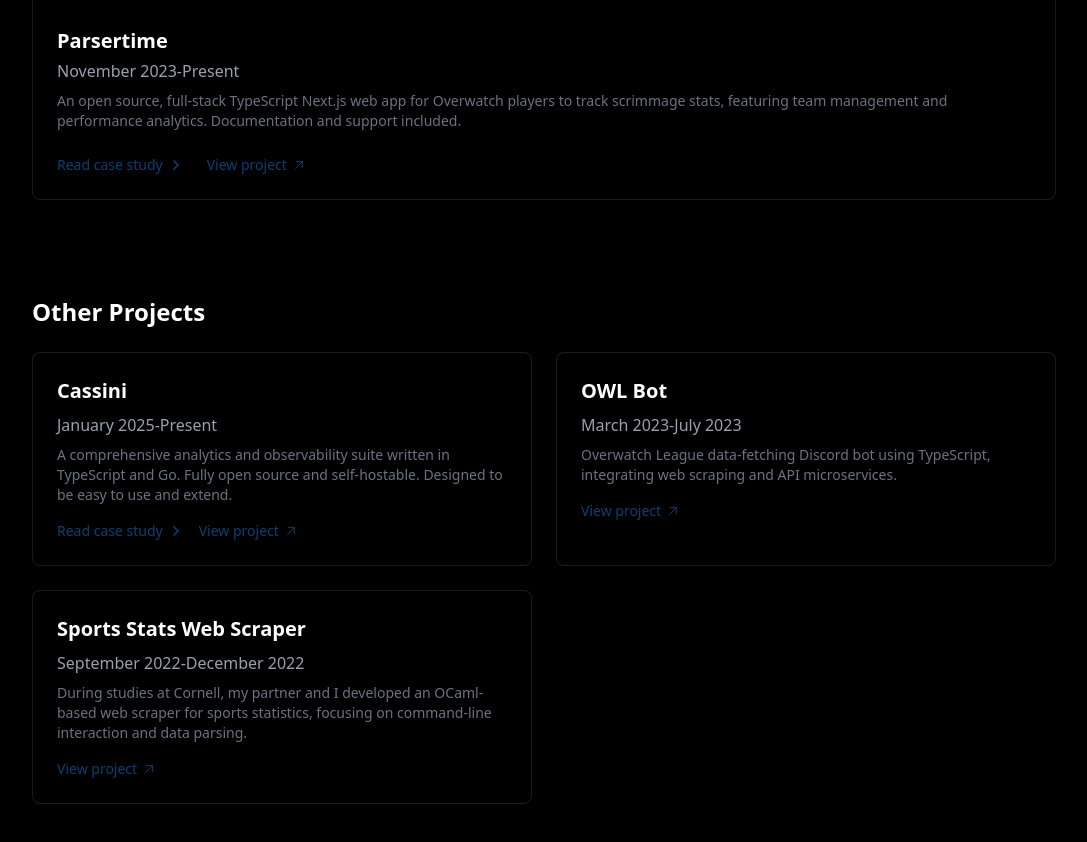
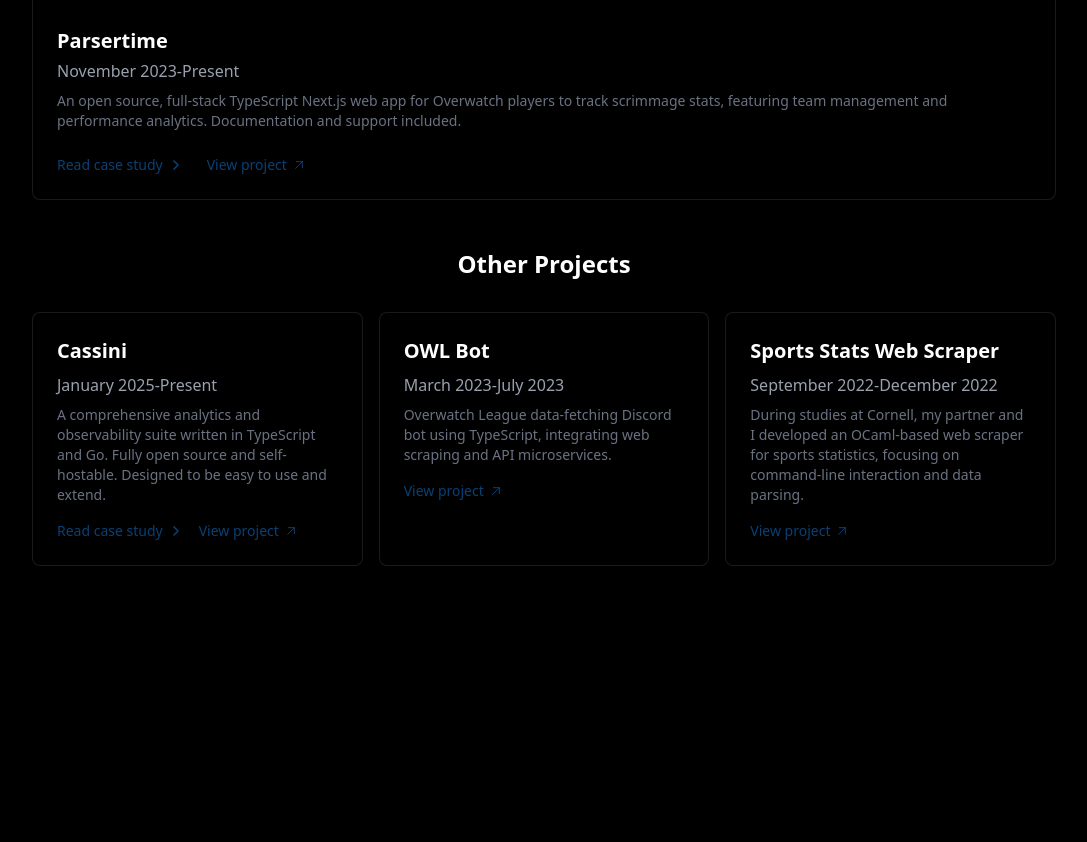
Before and after one commit to lucasdoell/portfolio, an Astro site: page / in a window 1280 px wide. Shown: the part 1470-2312 px from the top of the page, without its empty margins (96-1183 px from the left). Built offline with nearby package versions, Linux system fonts and the light colour scheme; Astro itself is replaced by a stand-in of ours.

Commit message:
Update bento box layout

```diff
--- a/src/components/BentoBoxProjects.tsx
+++ b/src/components/BentoBoxProjects.tsx
@@ -22,29 +22,47 @@ export function BentoBoxProjects({ projects }: BentoBoxProjectsProps) {
   if (noImageProjects.length === 0) return null;
 
   return (
-    <section className="w-full max-w-5xl mx-auto px-8 xl:px-0 py-24">
-      <h2 className="text-2xl font-bold text-white mb-6">Other Projects</h2>
-      <div className="grid grid-cols-1 md:grid-cols-2 gap-6">
-        {noImageProjects.map((project, idx) => (
+    <section className="py-12 max-w-5xl mx-auto">
+      <h2 className="text-2xl font-bold text-white mb-6 text-center">
+        Other Projects
+      </h2>
+      <div className="mt-6 grid gap-4 sm:mt-8 lg:grid-cols-3 lg:grid-rows-2">
+        {noImageProjects.map((project, idx) => {
+          // When there are exactly 4 projects, apply custom grid placement.
+          let gridClasses = "relative";
+          if (noImageProjects.length === 4) {
+            if (idx === 0) gridClasses = "relative lg:row-span-2";
+            else if (idx === 1) gridClasses = "relative lg:row-start-1";
+            else if (idx === 2)
+              gridClasses = "relative lg:col-start-2 lg:row-start-2";
+            else if (idx === 3) gridClasses = "relative lg:row-span-2";
+          }
+          return (
             <div
               key={idx}
-            className="bg-black/40 backdrop-blur-sm border border-white/10 rounded-lg p-6"
+              className={`${gridClasses} bg-black/40 backdrop-blur-sm border border-white/10 rounded-lg p-6`}
             >
               <h3 className="text-xl font-bold text-white mb-2">
                 {project.title}
               </h3>
               <p className="text-gray-400 mb-2">{project.subtitle}</p>
-            <p className="text-gray-500 text-sm mb-4">{project.description}</p>
+              <p className="text-gray-500 text-sm mb-4">
+                {project.description}
+              </p>
               <div className="flex gap-4">
                 {project.caseStudyUrl !== "#" && (
                   <a
                     href={project.caseStudyUrl}
-                  className="text-[#094074] hover:text-blue-400 transition-colors text-sm inline-flex items-center"
                     target="_blank"
                     rel="noreferrer"
+                    className="text-[#094074] hover:text-blue-400 transition-colors text-sm inline-flex items-center"
                   >
                     Read case study
-                  <svg className="w-4 h-4 ml-1" viewBox="0 0 16 16" fill="none">
+                    <svg
+                      className="w-4 h-4 ml-1"
+                      viewBox="0 0 16 16"
+                      fill="none"
+                    >
                       <path
                         d="M6.5 3.5L11 8L6.5 12.5"
                         stroke="currentColor"
@@ -56,9 +74,9 @@ export function BentoBoxProjects({ projects }: BentoBoxProjectsProps) {
                 {project.projectUrl !== "#" && (
                   <a
                     href={project.projectUrl}
-                  className="text-[#094074] hover:text-blue-400 transition-colors text-sm inline-flex items-center"
                     target="_blank"
                     rel="noreferrer"
+                    className="text-[#094074] hover:text-blue-400 transition-colors text-sm inline-flex items-center"
                   >
                     View project
                     <svg
@@ -79,7 +97,8 @@ export function BentoBoxProjects({ projects }: BentoBoxProjectsProps) {
                 )}
               </div>
             </div>
-        ))}
+          );
+        })}
       </div>
     </section>
   );
```
Lines whose indentation alone changed are shown as unchanged.
